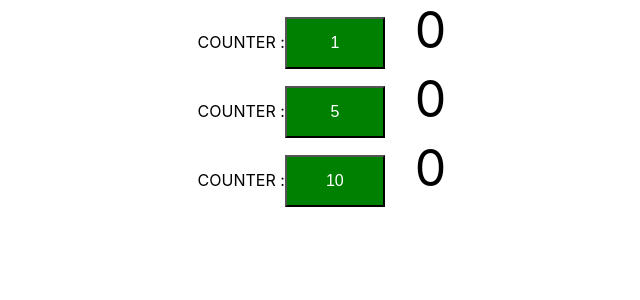
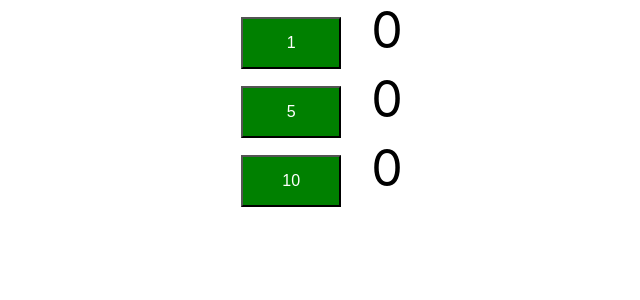
Before and after one commit to GAURSAH777/todo-app, a React (Create React App) app: page / in a window 1280 px wide. Shown: the top 300 px of the page, without its empty margins (303-943 px from the left). Built offline with nearby package versions, Linux system fonts and the light colour scheme; the HTML template or start-up script is replaced by a standard one.

Commit message:
adding counter button

```diff
--- a/src/App.js
+++ b/src/App.js
@@ -1,6 +1,7 @@
 // import logo from './logo.svg';
 import './App.css';
-import Calculator from './components/calculator/Calculator';
+import Counter from './components/calculator/Calculator';
+// import Calculator from './components/calculator/Calculator';
 // import { FirstComponent } from './components/learning-examples/FirstComponent';
 // import SecondComponent from './components/learning-examples/SecondComponent';
 // import  Counter  from './components/counter/Counter';
@@ -11,10 +12,7 @@ function App() {
       {/* My hello world */}
       {/* <FirstComponent /> */}
       {/* <SecondComponent /> */}
-      {/* <Counter /> */}
-      <Calculator by={1} />
-      <Calculator by={5} />
-      <Calculator by={10} />
+      <Counter />
     </div>
   );
 }
--- a/src/components/calculator/Calculator.jsx
+++ b/src/components/calculator/Calculator.jsx
@@ -1,7 +1,22 @@
 import React, { Component } from 'react'
 import './Calculator.css'
 
-export default class Calculator extends Component {
+
+
+export default class Counter extends Component {
+    render() {
+        return (
+            <div>
+                <Calculator by={1} />
+                <Calculator by={5} />
+                <Calculator by={10} />
+            </div>
+        )
+    }
+}
+
+
+class Calculator extends Component {
     constructor() {
         super();
         this.state = {
@@ -36,7 +51,6 @@ export default class Calculator extends Component {
     render() {
         return (
             <div className='counter'>
-                COUNTER :
                 <button className='button' onClick={this.increment}>{this.props.by}</button>
                 {/* <button className='button' onClick={this.decrement}>-1</button> */}
                 <span className='count'>{this.state.counter}</span>
```
